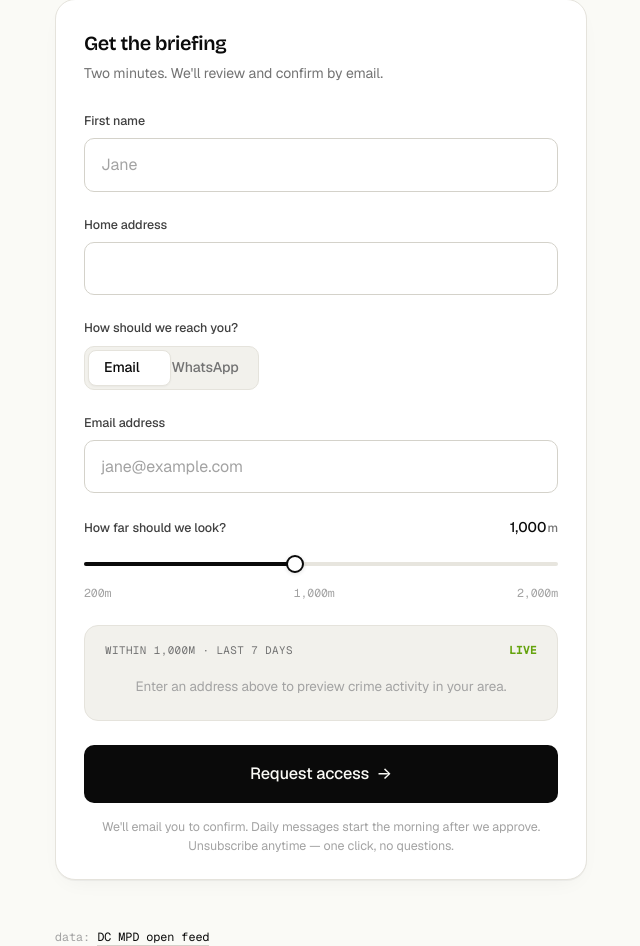
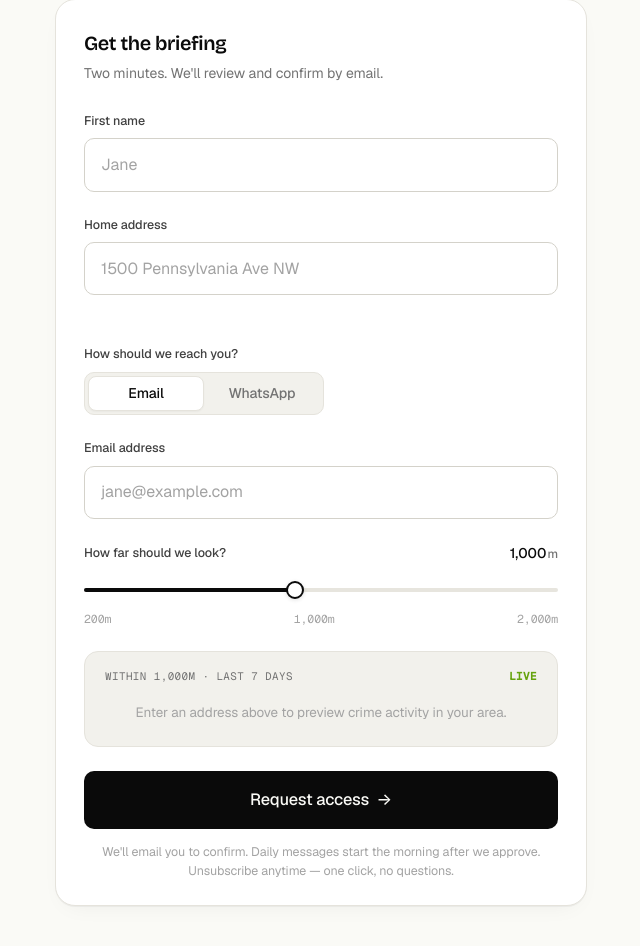
Before and after one commit to iandmuir/dc-crime, a FastAPI app: page / in a window 1280 px wide. Shown: the part 397-1343 px from the top of the page, without its empty margins (319-959 px from the left). Run offline with FastAPI, Linux system fonts and the light colour scheme; parts of the project's set-up code (start-up, migrations or seed data) failed here and were passed over.

Commit message:
Fix signup UX: auto-resolve address, fix segment thumb, add feedback
Three issues with the live signup form:

1. Address autocomplete only set lat/lon when user clicked a dropdown
   suggestion. Users typing the full address and tabbing out got no
   geocoding done, which silently broke the crime preview (it short-
   circuits when lat/lon are empty).

2. Segmented control (Email/WhatsApp) used calc(50%-3px) thumb width
   on shrink-to-fit labels, so the WhatsApp position misaligned with
   the actual label position. Switched to flex:1 labels in a fixed-
   width seg with absolute left positioning instead of transform.

3. No visual feedback on whether the address was recognized.

Now: typing an address triggers a debounced /api/geocode call. The
first result is auto-applied to lat/lon and the preview fires. A
status line below the input shows "Looking up..." → green check +
resolved address, or a red "not found in DC" message.

Bumps shared.css?v=3 to bust Cloudflare's edge cache.

Co-Authored-By: Claude Opus 4.7 <noreply@anthropic.com>

```diff
--- a/src/wswdy/static/shared.css
+++ b/src/wswdy/static/shared.css
@@ -297,7 +297,8 @@ body {
 /* ----- segmented control (channel toggle) ----- */
 .seg {
   position: relative;
-  display: inline-flex;
+  display: flex;
+  width: 240px;
   background: var(--surface-2);
   border: 1px solid var(--border);
   border-radius: var(--r-md);
@@ -306,11 +307,13 @@ body {
 }
 .seg input[type=radio] { position: absolute; opacity: 0; width: 0; height: 0; }
 .seg label {
+  flex: 1;
   position: relative;
   z-index: 1;
-  padding: 0.45rem 1rem;
+  padding: 0.45rem 0.75rem;
   font-size: 0.875rem;
   font-weight: 500;
+  text-align: center;
   cursor: pointer;
   border-radius: calc(var(--r-md) - 2px);
   color: var(--ink-3);
@@ -327,9 +330,9 @@ body {
   border-radius: calc(var(--r-md) - 2px);
   box-shadow: var(--shadow-sm);
   border: 1px solid var(--border);
-  transition: transform 0.18s cubic-bezier(0.4, 0, 0.2, 1);
+  transition: left 0.18s cubic-bezier(0.4, 0, 0.2, 1);
 }
-.seg.is-whatsapp .seg-thumb { transform: translateX(100%); }
+.seg.is-whatsapp .seg-thumb { left: 50%; }
 
 /* ----- radius slider ----- */
 .radius-row {
@@ -446,39 +449,21 @@ body {
 .preview-legend-item .lbl { flex: 1; }
 .preview-legend-item .num { font-variant-numeric: tabular-nums; font-weight: 500; }
 
-/* ----- autocomplete ----- */
-.ac-wrap { position: relative; }
-.ac-list {
-  position: absolute;
-  top: calc(100% + 4px);
-  left: 0; right: 0;
-  background: var(--surface);
-  border: 1px solid var(--border-2);
-  border-radius: var(--r-md);
-  box-shadow: var(--shadow-md);
-  list-style: none;
-  margin: 0; padding: 4px;
-  z-index: 50;
-  max-height: 240px;
-  overflow-y: auto;
-}
-.ac-list li {
+/* ----- address status ----- */
+.addr-status {
   display: flex;
   align-items: center;
-  gap: 0.6rem;
-  padding: 0.6rem 0.75rem;
-  cursor: pointer;
-  border-radius: calc(var(--r-md) - 2px);
-  font-size: 0.9rem;
+  gap: 0.4rem;
+  font-size: 0.78rem;
+  margin-top: 0.5rem;
+  min-height: 1.1rem;
+  font-family: var(--font-mono);
+  letter-spacing: -0.005em;
 }
-.ac-list li:hover { background: var(--surface-2); }
-.pin {
-  width: 8px; height: 8px;
-  background: var(--ink-4);
-  border-radius: 50% 50% 50% 0;
-  transform: rotate(-45deg);
-  flex-shrink: 0;
-}
+.addr-status.is-ok { color: #15803D; }
+.addr-status.is-loading { color: var(--ink-4); }
+.addr-status.is-error { color: var(--t1); }
+.addr-status .check { font-weight: 700; }
 
 /* ----- submit area ----- */
 .submit-area { margin-top: 0.5rem; }
--- a/src/wswdy/templates/base.html
+++ b/src/wswdy/templates/base.html
@@ -7,7 +7,7 @@
   <link rel="preconnect" href="https://fonts.googleapis.com" />
   <link rel="preconnect" href="https://fonts.gstatic.com" crossorigin />
   <link href="https://fonts.googleapis.com/css2?family=Bricolage+Grotesque:opsz,wdth,wght@12..96,75..100,200..800&family=Geist:wght@300..700&family=Geist+Mono:wght@400;500&display=swap" rel="stylesheet" />
-  <link rel="stylesheet" href="/static/shared.css?v=2" />
+  <link rel="stylesheet" href="/static/shared.css?v=3" />
   {% block head_extra %}{% endblock %}
 </head>
 <body>
--- a/src/wswdy/templates/signup.html
+++ b/src/wswdy/templates/signup.html
@@ -25,13 +25,14 @@
              placeholder="Jane" autocomplete="given-name" required />
     </div>
 
-    <div class="field ac-wrap">
+    <div class="field">
       <label class="field-label" for="addr">Home address</label>
       <input id="addr" name="address_text" class="field-input" type="text"
+             placeholder="1500 Pennsylvania Ave NW"
              autocomplete="off" required />
       <input type="hidden" name="lat" id="lat" />
       <input type="hidden" name="lon" id="lon" />
-      <ul class="ac-list" id="ac-list" hidden></ul>
+      <div id="addr-status" class="addr-status"></div>
     </div>
 
     <div class="field">
@@ -150,34 +151,43 @@
   r.addEventListener('input', updateSlider);
   updateSlider();
 
-  // Address autocomplete
+  // Address auto-resolution with live feedback
   const addrInput = document.getElementById('addr');
-  const acList = document.getElementById('ac-list');
+  const addrStatus = document.getElementById('addr-status');
   const latInput = document.getElementById('lat');
   const lonInput = document.getElementById('lon');
-  let acTimer;
+  let addrTimer;
+
+  function setStatus(state, msg) {
+    addrStatus.className = 'addr-status' + (state ? ' is-' + state : '');
+    addrStatus.innerHTML = msg || '';
+  }
+
   addrInput.addEventListener('input', () => {
-    clearTimeout(acTimer);
-    acTimer = setTimeout(async () => {
-      const q = addrInput.value.trim();
-      if (q.length < 3) { acList.hidden = true; return; }
-      const r = await fetch(`/api/geocode?q=${encodeURIComponent(q)}`);
-      if (!r.ok) return;
-      const data = await r.json();
-      acList.innerHTML = data.results.map(item =>
-        `<li data-lat="${item.lat}" data-lon="${item.lon}"><span class="pin"></span>
-         <span class="ac-main"><strong>${item.display}</strong></span></li>`).join('');
-      acList.hidden = data.results.length === 0;
-      acList.querySelectorAll('li').forEach(li => {
-        li.addEventListener('click', () => {
-          addrInput.value = li.querySelector('strong').textContent;
-          latInput.value = li.dataset.lat;
-          lonInput.value = li.dataset.lon;
-          acList.hidden = true;
-          schedulePreview();
-        });
-      });
-    }, 300);
+    clearTimeout(addrTimer);
+    latInput.value = '';
+    lonInput.value = '';
+    const q = addrInput.value.trim();
+    if (q.length < 4) { setStatus(null, ''); return; }
+    setStatus('loading', 'Looking up address…');
+    addrTimer = setTimeout(async () => {
+      try {
+        const r = await fetch(`/api/geocode?q=${encodeURIComponent(q)}`);
+        if (!r.ok) { setStatus('error', 'Lookup failed — try again.'); return; }
+        const data = await r.json();
+        if (!data.results || data.results.length === 0) {
+          setStatus('error', 'Not found in DC. Check spelling and try again.');
+          return;
+        }
+        const hit = data.results[0];
+        latInput.value = hit.lat;
+        lonInput.value = hit.lon;
+        setStatus('ok', `<span class="check">✓</span> ${hit.display}`);
+        schedulePreview();
+      } catch (e) {
+        setStatus('error', 'Lookup failed — try again.');
+      }
+    }, 400);
   });
 
   // Live preview
```
